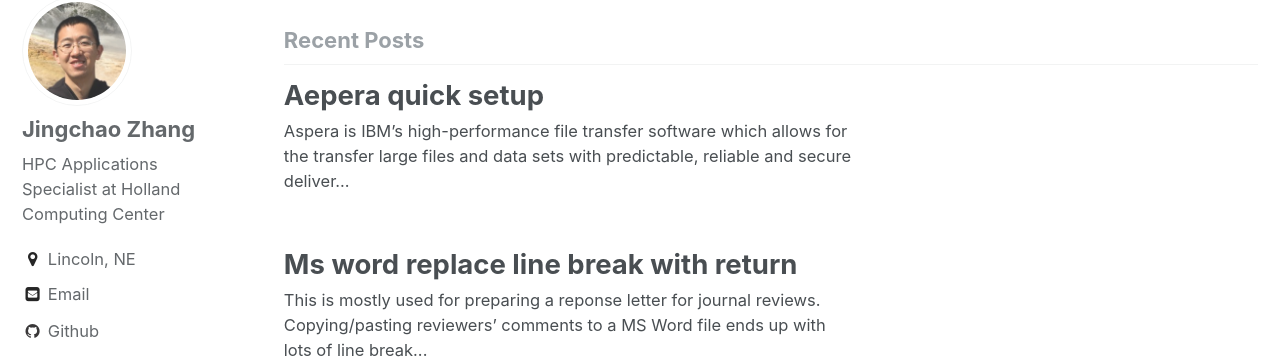
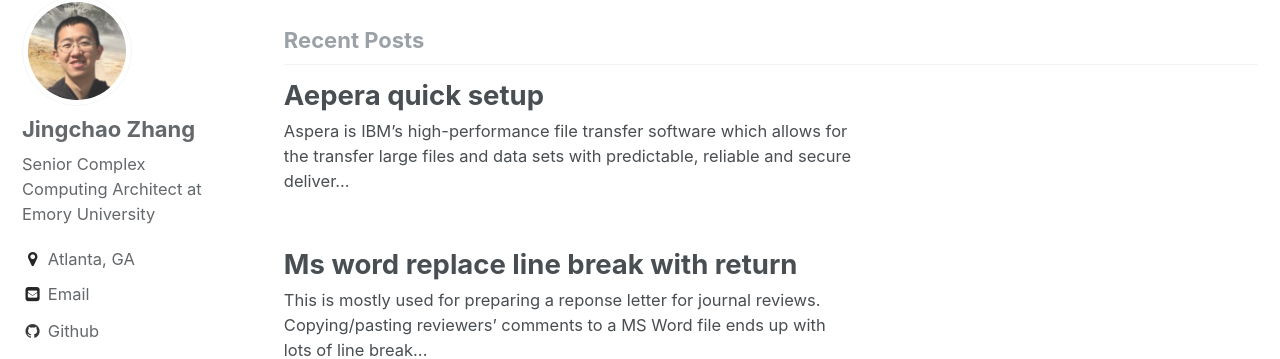
Before and after one commit to JingchaoZhang/JingchaoZhang.github.io, a Jekyll site: the page built from index.html, in a window 1280 px wide. Shown: the part 148-507 px from the top of the page. Built offline with Jekyll 4.4.1, drawn with Linux system fonts in a browser that asks for light colours; the list of posts is cut into pages by our own code.

Commit message:
Update _config.yml

```diff
--- a/_config.yml
+++ b/_config.yml
@@ -80,9 +80,9 @@ analytics:
 author:
   name             : "Jingchao Zhang"
   avatar           : "bio-photo.jpg"
-  bio              : "HPC Applications Specialist at Holland Computing Center"
-  location         : "Lincoln, NE"
-  email            : "zhang@unl.edu"
+  bio              : "Senior Complex Computing Architect at Emory University"
+  location         : "Atlanta, GA"
+  email            : "jingchao.zhang@emory.edu"
   uri              :
   bitbucket        :
   codepen          :
```
